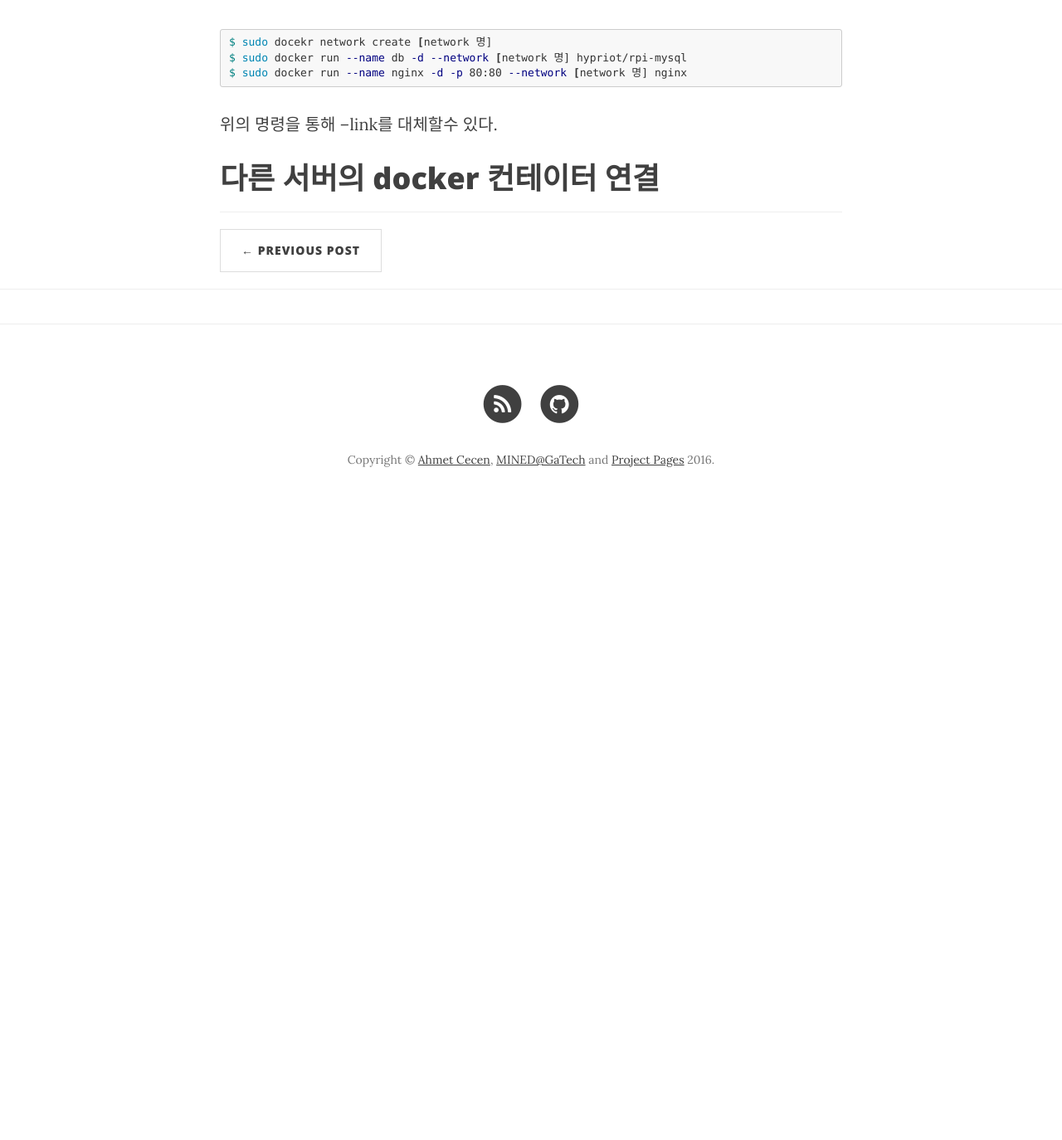
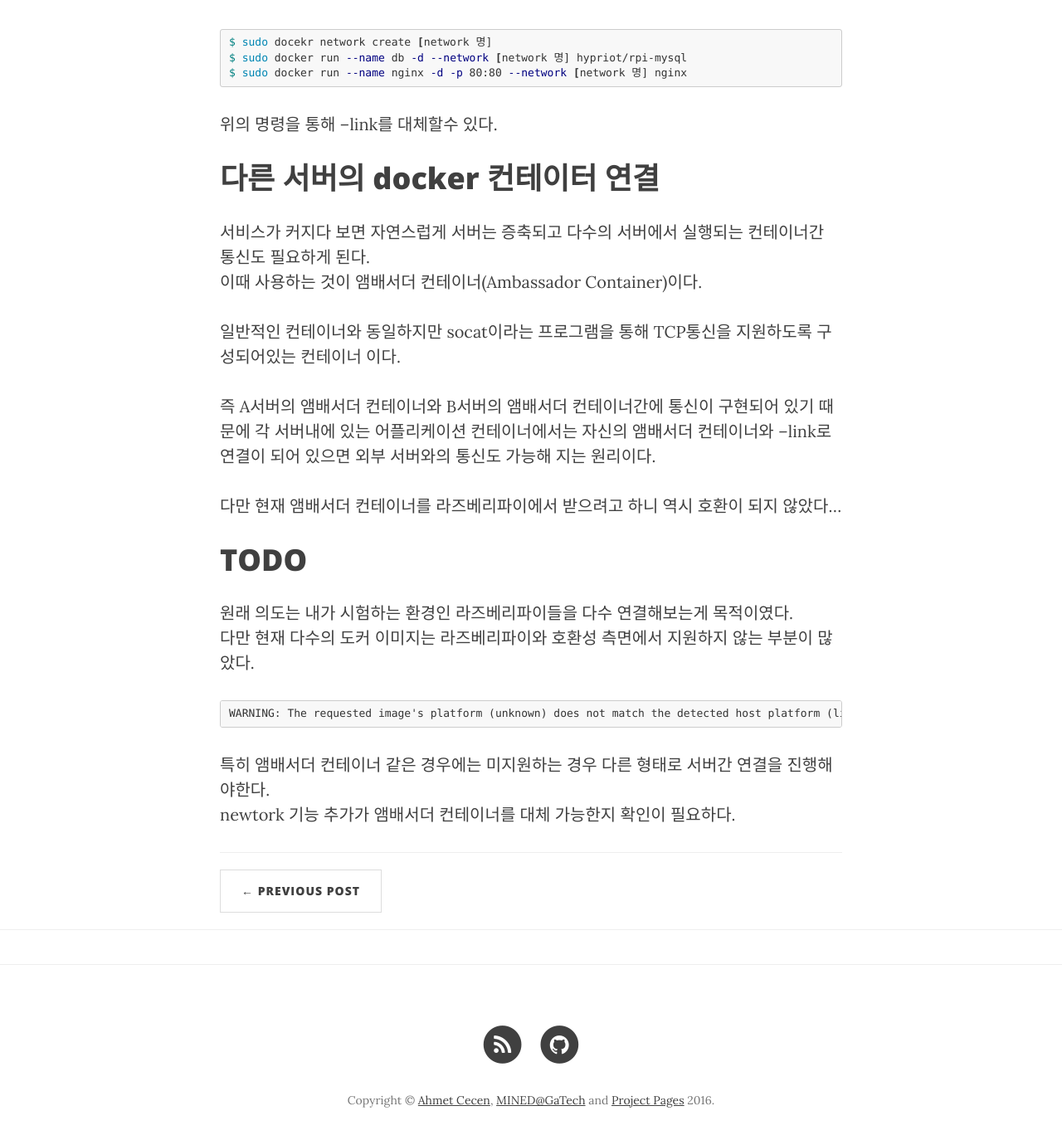
Before and after one commit to Y-JaeHyun/Y-JaeHyun.github.io, a Jekyll site: the page built from _posts/2021-08-13-Docker&K8s-5.md, in a window 1280 px wide and 1400 px high, scrolled down 1065 px. Shown: the top 1374 px of the window at 83% size. Built offline with Jekyll 4.4.1, drawn with Linux system fonts in a browser that asks for light colours; nearby versions of some CDN libraries; comment, search, counter and statistics services are not loaded; before the commit the page ends 1695 px from its top, so only the background shows below that.

Commit message:
docker&k8s-5 update

````diff
--- a/_posts/2021-08-13-Docker&K8s-5.md
+++ b/_posts/2021-08-13-Docker&K8s-5.md
@@ -46,3 +46,25 @@ $ sudo docker run --name nginx -d -p 80:80 --network [network 명] nginx
 
 
 # 다른 서버의 docker 컨테이터 연결
+
+서비스가 커지다 보면 자연스럽게 서버는 증축되고 다수의 서버에서 실행되는 컨테이너간 통신도 필요하게 된다.
+이때 사용하는 것이 앰배서더 컨테이너(Ambassador Container)이다.
+
+일반적인 컨테이너와 동일하지만 socat이라는 프로그램을 통해 TCP통신을 지원하도록 구성되어있는 컨테이너 이다.
+
+즉 A서버의 앰배서더 컨테이너와 B서버의 앰배서더 컨테이너간에 통신이 구현되어 있기 때문에 각 서버내에 있는 어플리케이션 컨테이너에서는 자신의 앰배서더 컨테이너와 --link로 연결이 되어 있으면 외부 서버와의 통신도 가능해 지는 원리이다.
+
+다만 현재 앰배서더 컨테이너를 라즈베리파이에서 받으려고 하니 역시 호환이 되지 않았다...
+
+
+# TODO
+
+원래 의도는 내가 시험하는 환경인 라즈베리파이들을 다수 연결해보는게 목적이였다.
+다만 현재 다수의 도커 이미지는 라즈베리파이와 호환성 측면에서 지원하지 않는 부분이 많았다.
+
+```
+WARNING: The requested image's platform (unknown) does not match the detected host platform (linux/arm/v7) and no specific platform was requested
+```
+
+특히 앰배서더 컨테이너 같은 경우에는 미지원하는 경우 다른 형태로 서버간 연결을 진행해야한다.
+newtork 기능 추가가 앰배서더 컨테이너를 대체 가능한지 확인이 필요하다.
````
